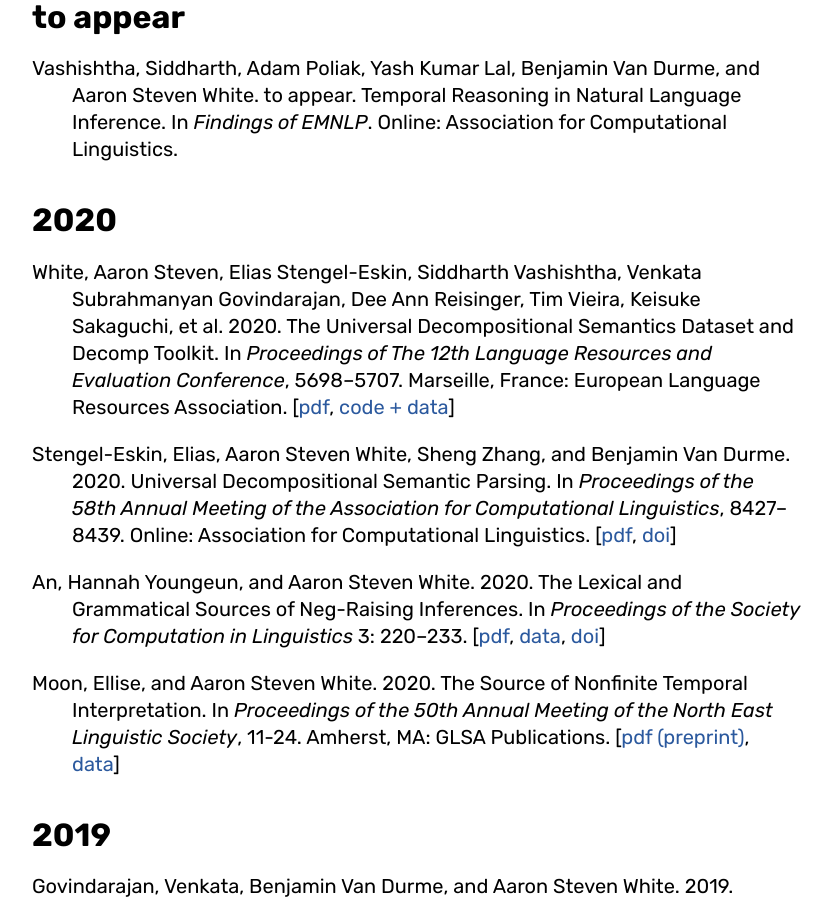
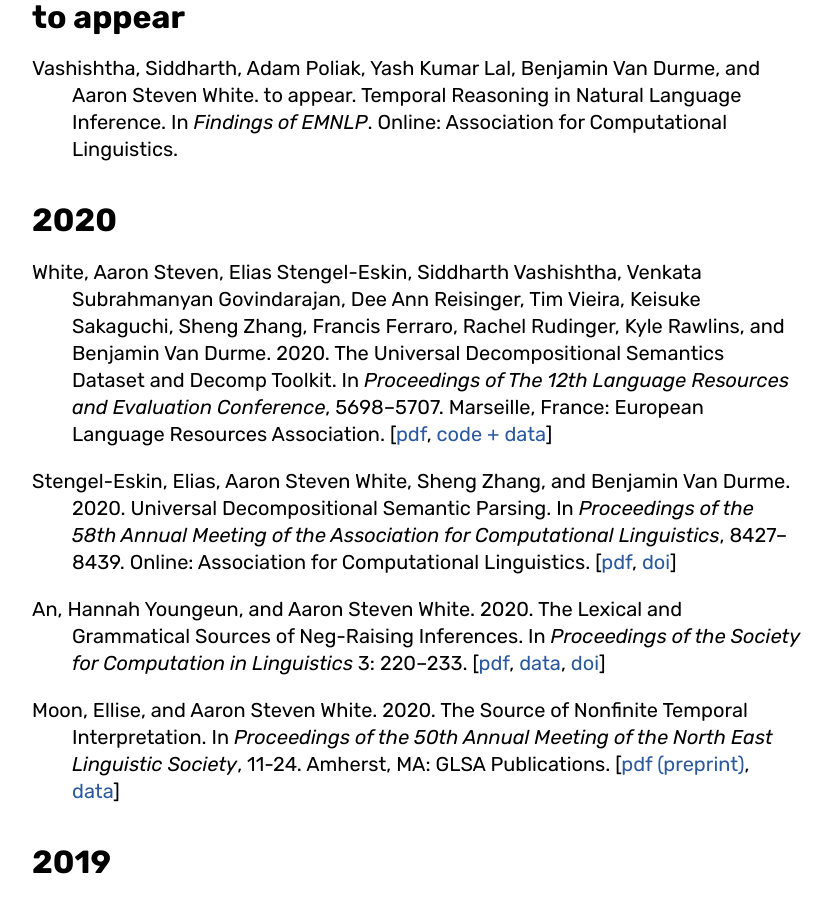
Before and after one commit to JIAXINGUY/aaronstevenwhite.github.io, a Jekyll site: the page built from papers.md, in a window 1280 px wide and 900 px high, scrolled down 798 px. Shown: the whole window, without its empty margins (224-1056 px from the left). Built offline with Jekyll 4.4.1, drawn with Linux system fonts in a browser that asks for light colours; some web fonts are replaced.

Commit message:
Fixes typo in lrec 2020 citation

```diff
--- a/_data/papers.yml
+++ b/_data/papers.yml
@@ -25,7 +25,7 @@
 - year: 2020
   papers:
 
-  - citation: "White, Aaron Steven, Elias Stengel-Eskin, Siddharth Vashishtha, Venkata Subrahmanyan Govindarajan, Dee Ann Reisinger, Tim Vieira, Keisuke Sakaguchi, et al. 2020. The Universal Decompositional Semantics Dataset and Decomp Toolkit. In <i>Proceedings of The 12th Language Resources and Evaluation Conference</i>, 5698–5707. Marseille, France: European Language Resources Association."
+  - citation: "White, Aaron Steven, Elias Stengel-Eskin, Siddharth Vashishtha, Venkata Subrahmanyan Govindarajan, Dee Ann Reisinger, Tim Vieira, Keisuke Sakaguchi, Sheng Zhang, Francis Ferraro, Rachel Rudinger, Kyle Rawlins, and Benjamin Van Durme. 2020. The Universal Decompositional Semantics Dataset and Decomp Toolkit. In <i>Proceedings of The 12th Language Resources and Evaluation Conference</i>, 5698–5707. Marseille, France: European Language Resources Association."
     links:
     - label: "pdf"
       href: "https://www.aclweb.org/anthology/2020.lrec-1.699.pdf"
```
